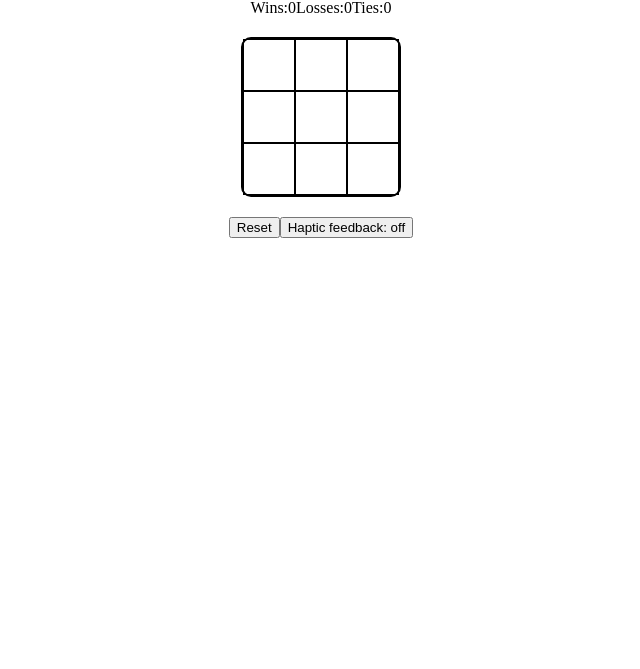
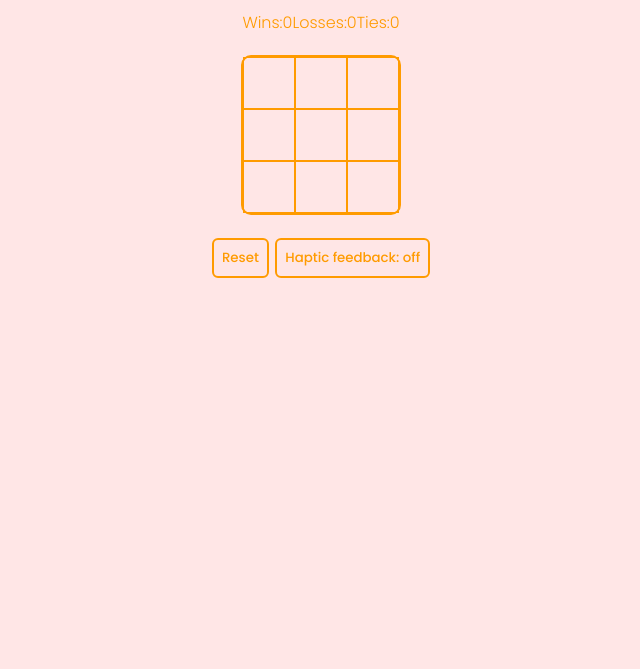
Before and after one commit to ophelie-rochefeuille/JavaScript_project_esgi, a website: page src/components/game/tictactoe.html in a window 1280 px wide. Shown: the part 131-800 px from the top of the page, without its empty margins (319-959 px from the left). Drawn offline with Linux system fonts and the light colour scheme.

Commit message:
Tic tac toe: css

```diff
--- a/src/components/game/tictactoe.css
+++ b/src/components/game/tictactoe.css
@@ -1,8 +1,16 @@
+@import url('../../assets/fonts/fonts.css');
+
+html{
+    background-color:#FFE6E6;
+}
 .container {
     display: flex;
     flex-direction: column;
     align-items: center;
     margin-top: 50px;
+    font-family: poppins-light;
+    color: #FF9B00;
+
 }
 
 .score {
@@ -16,8 +24,9 @@
     align-items: center;
     justify-content: center;
     margin-bottom: 20px;
-    border: 2px solid black;
+    border: 2px solid #FF9B00;
     border-radius: 10px;
+    color: #FF9B00;
 }
 
 .row {
@@ -27,7 +36,7 @@
 .cell {
     width: 50px;
     height: 50px;
-    border: 1px solid black;
+    border: 1px solid #FF9B00;
     cursor: pointer;
     display: flex;
     justify-content: center;
@@ -38,3 +47,23 @@
 .controls {
     display: flex;
 }
+
+button{
+    cursor: pointer;
+    padding: 0.5rem;
+    margin: 0.2rem;
+    border: 2px solid #FF9B00;
+    font-family: poppins-medium;
+    color: #FF9B00;
+    background: none;
+    border-radius: 6px;
+
+}
+
+button:hover{
+    transition: all 0.5s;
+    border: 2px solid #FF9B00;
+    background-color: #FF9B00;
+    color: white;
+
+}
```
Also changed, not shown: src/index.html (+1 -1 lines).
